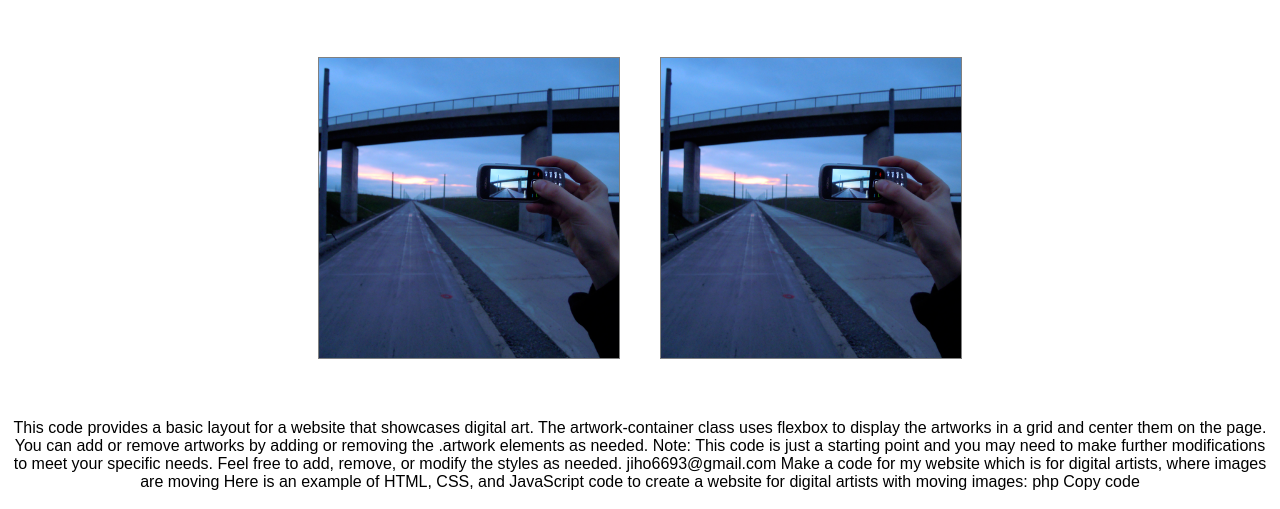
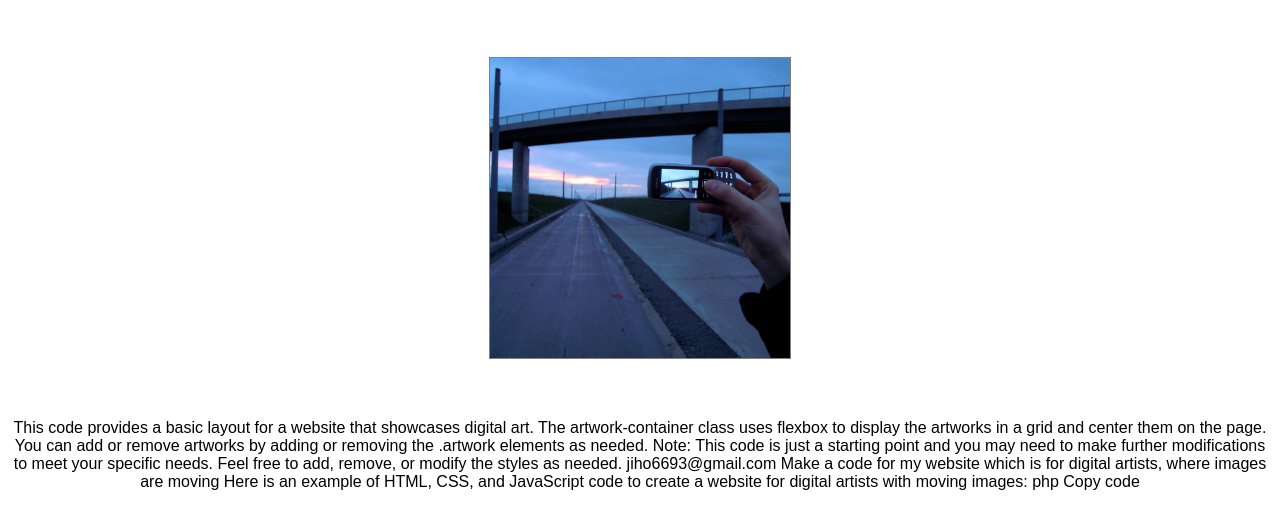
Before and after one commit to jiho6693/openAI_W2023, a plain HTML site: page index.html in a window 1280 px wide. Shown: the part 85-594 px from the top of the page. Drawn offline with Linux system fonts and the light colour scheme.

Commit message:
Update index.html

```diff
--- a/index.html
+++ b/index.html
@@ -43,9 +43,7 @@
       <div class="artwork">
         <img src="1.jpg" alt="Artwork 1">
       </div>
-      <div class="artwork">
-        <img src="1.jpg" alt="Artwork 2">
-      </div>
+
       <!-- Add more artworks as needed -->
     </div>
   </body>
```
